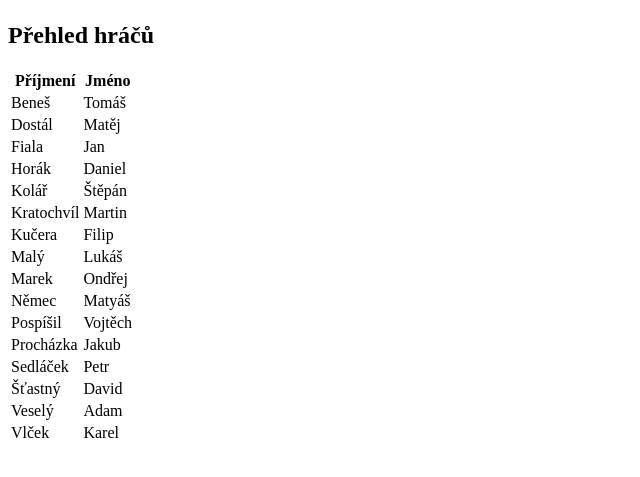
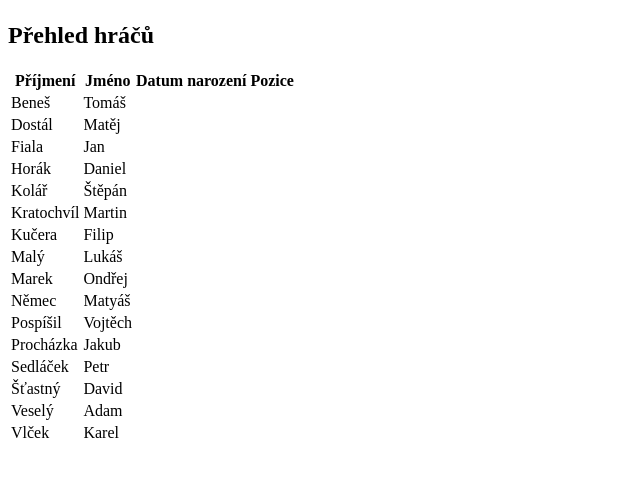
Before and after one commit to Tadeas07/fotbalovy-klub, a PHP site: page / in a window 1280 px wide. Shown: the part 59-536 px from the top of the page, without its empty margins (0-640 px from the left). Run offline with PHP 8.4, Linux system fonts and the light colour scheme; data comes from the database, SQL or seed files in the repository.

Commit message:
feat: doplnění sloupců věk, datum narození a pozice

```diff
--- a/index.php
+++ b/index.php
@@ -13,7 +13,7 @@ $hraci = $pdo->query("SELECT * FROM hraci WHERE aktivni = 1 ORDER BY prijmeni")-
     <main>
         <h2>Přehled hráčů</h2>
         <table>
-            <tr><th>Příjmení</th><th>Jméno</th></tr>
+            <tr><th>Příjmení</th><th>Jméno</th><th>Datum narození</th><th>Pozice</th></tr>
             <?php foreach ($hraci as $h): ?>
                 <tr><td><?= htmlspecialchars($h['prijmeni']) ?></td><td><?= htmlspecialchars($h['jmeno']) ?></td></tr>
             <?php endforeach; ?>
```
